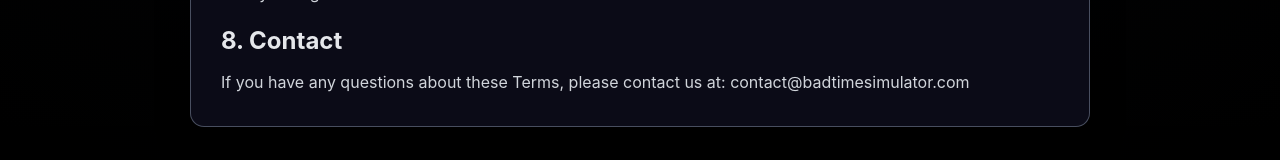
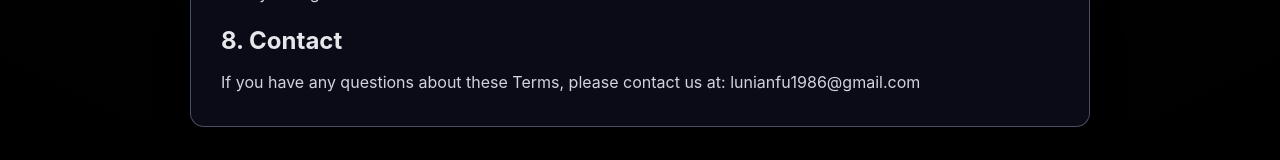
Before and after one commit to lunianfu1986/bad-time-simulator-nextjs, a Next.js app: page /terms in a window 1280 px wide. Shown: the part 1131-1291 px from the top of the page. Built offline with nearby package versions, Linux system fonts and the light colour scheme.

Commit message:
Update page.js

```diff
--- a/app/terms/page.js
+++ b/app/terms/page.js
@@ -50,7 +50,7 @@ export default function Terms() {
           <p>We reserve the right to modify these terms at any time. Continued use of the website constitutes acceptance of any changes.</p>
 
           <h2>8. Contact</h2>
-          <p>If you have any questions about these Terms, please contact us at: contact@badtimesimulator.com</p>
+          <p>If you have any questions about these Terms, please contact us at: lunianfu1986@gmail.com</p>
         </div>
       </div>
 
```
